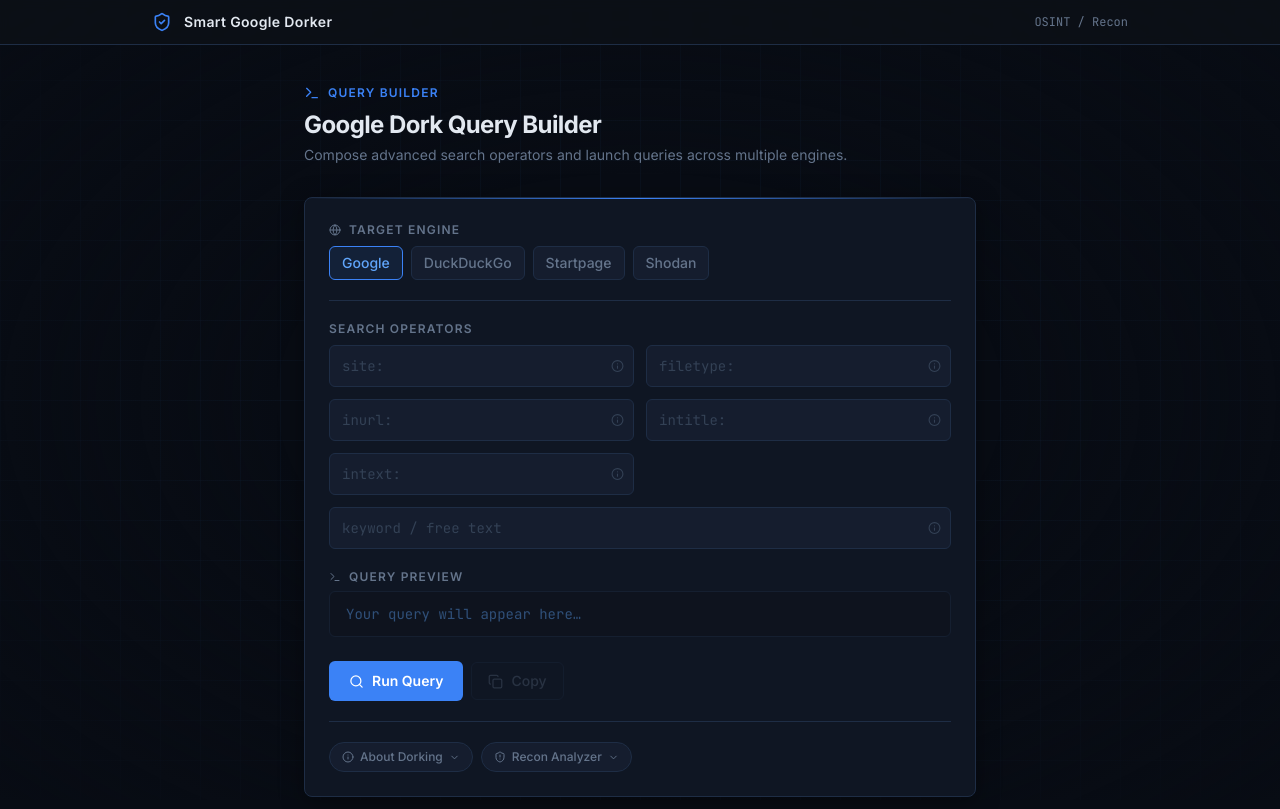
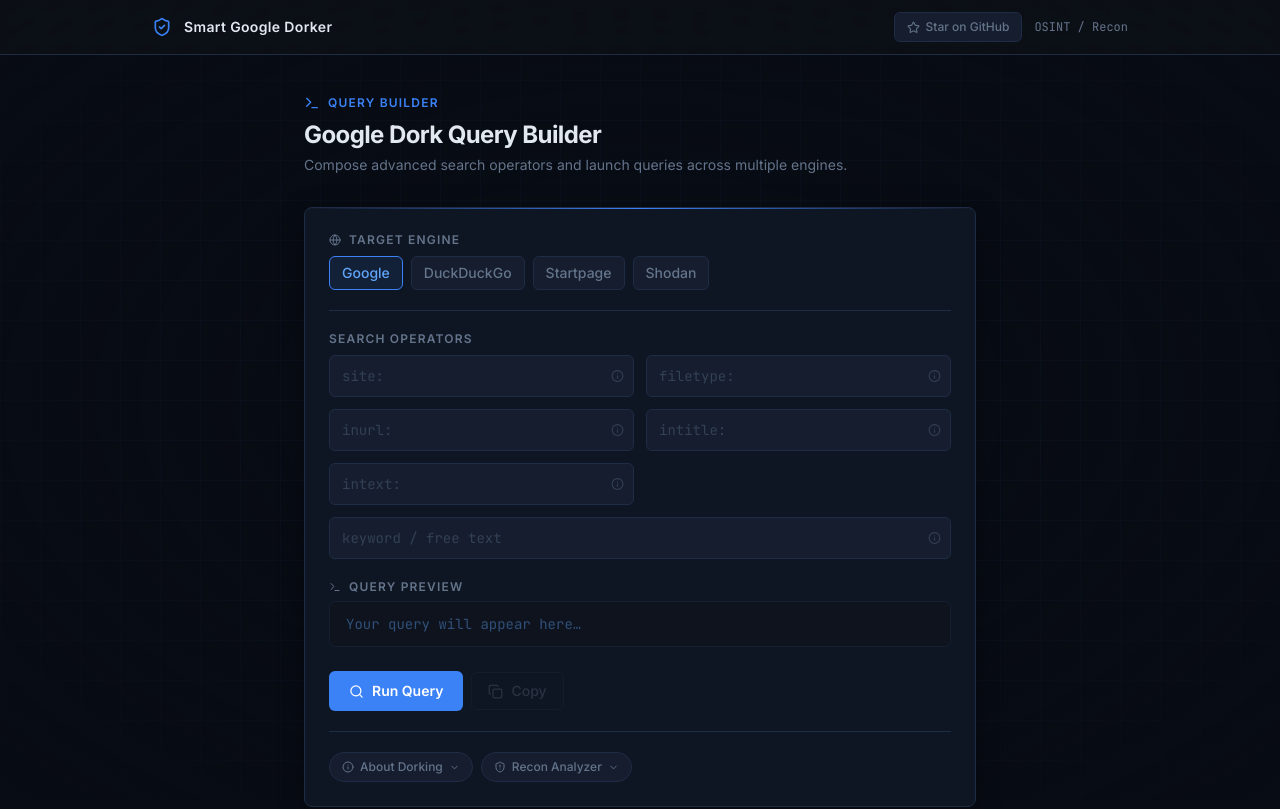
Before and after one commit to mfscpayload-690/Smart-Google-Dorker, a React (Vite) app: page / in a window 1280 px wide. Shown: the top 809 px of the page. Built offline with nearby package versions, Linux system fonts and the light colour scheme; the HTML template or start-up script is replaced by a standard one.

Commit message:
feat: add Star on GitHub button to header nav

```diff
--- a/src/App.jsx
+++ b/src/App.jsx
@@ -1,7 +1,9 @@
-import { ShieldCheck, Terminal } from 'lucide-react';
+import { ShieldCheck, Terminal, Star } from 'lucide-react';
 import GridBackground from './components/GridBackground';
 import DorkForm from './components/DorkForm';
 import Footer from './components/Footer';
+
+const GITHUB_REPO = 'https://github.com/mfscpayload-690/Smart-Google-Dorker';
 
 export default function App() {
   return (
@@ -13,7 +15,19 @@
         <div className="max-w-5xl mx-auto px-6 py-3 flex items-center gap-3">
           <ShieldCheck size={20} className="text-accent" />
           <span className="font-semibold text-text-primary text-sm tracking-wide">Smart Google Dorker</span>
-          <span className="ml-auto text-xs text-text-muted font-mono">OSINT / Recon</span>
+
+          <div className="ml-auto flex items-center gap-3">
+            <a
+              href={GITHUB_REPO}
+              target="_blank"
+              rel="noopener noreferrer"
+              className="inline-flex items-center gap-1.5 px-3 py-1.5 rounded-md border border-border-subtle bg-bg-elevated hover:border-warn/60 hover:bg-warn/5 text-text-muted hover:text-warn transition-colors text-xs font-medium group"
+            >
+              <Star size={13} className="group-hover:fill-warn group-hover:text-warn transition-all" />
+              Star on GitHub
+            </a>
+            <span className="text-xs text-text-muted font-mono hidden sm:block">OSINT / Recon</span>
+          </div>
         </div>
       </header>
 
--- a/tailwind.config.js
+++ b/tailwind.config.js
@@ -42,4 +42,5 @@
     },
   },
   plugins: [],
+  safelist: ['fill-warn'],
 }
```
